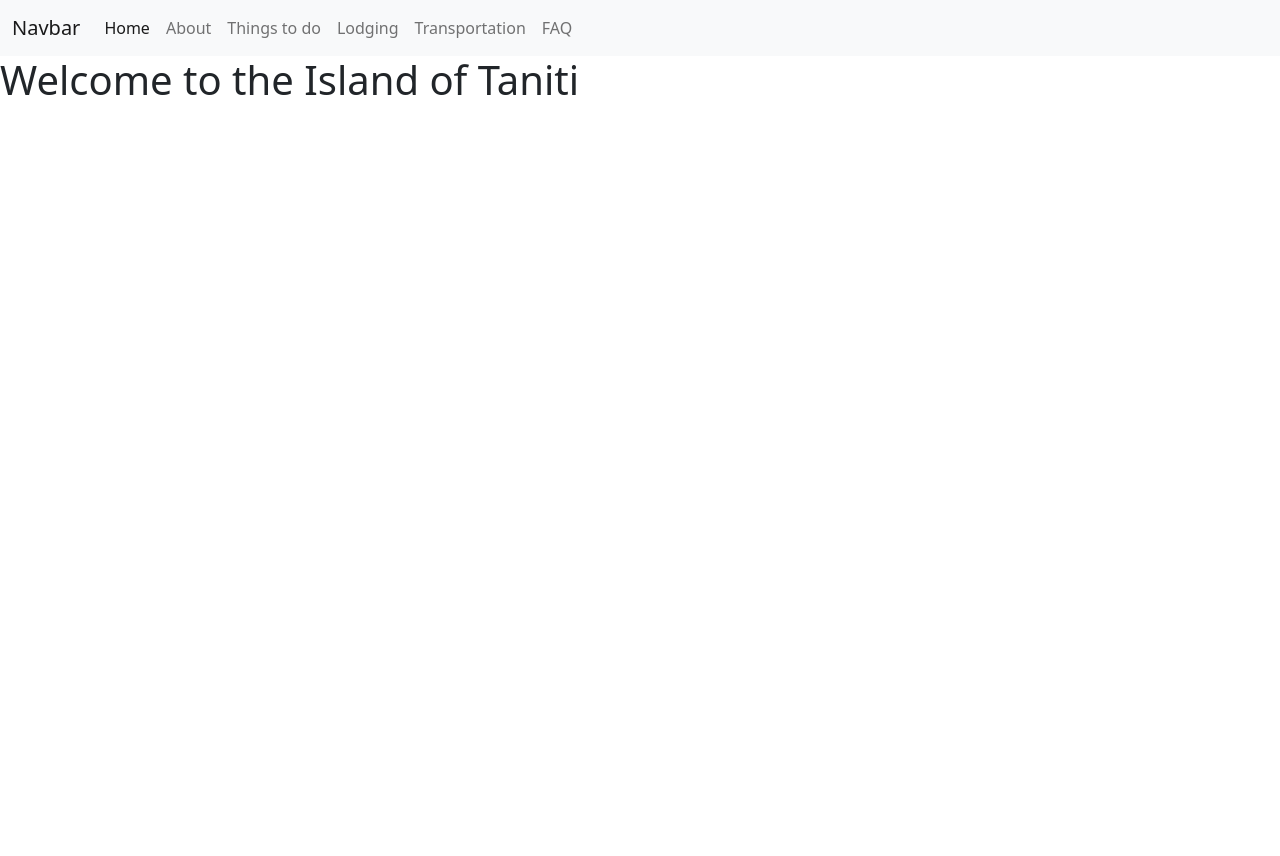
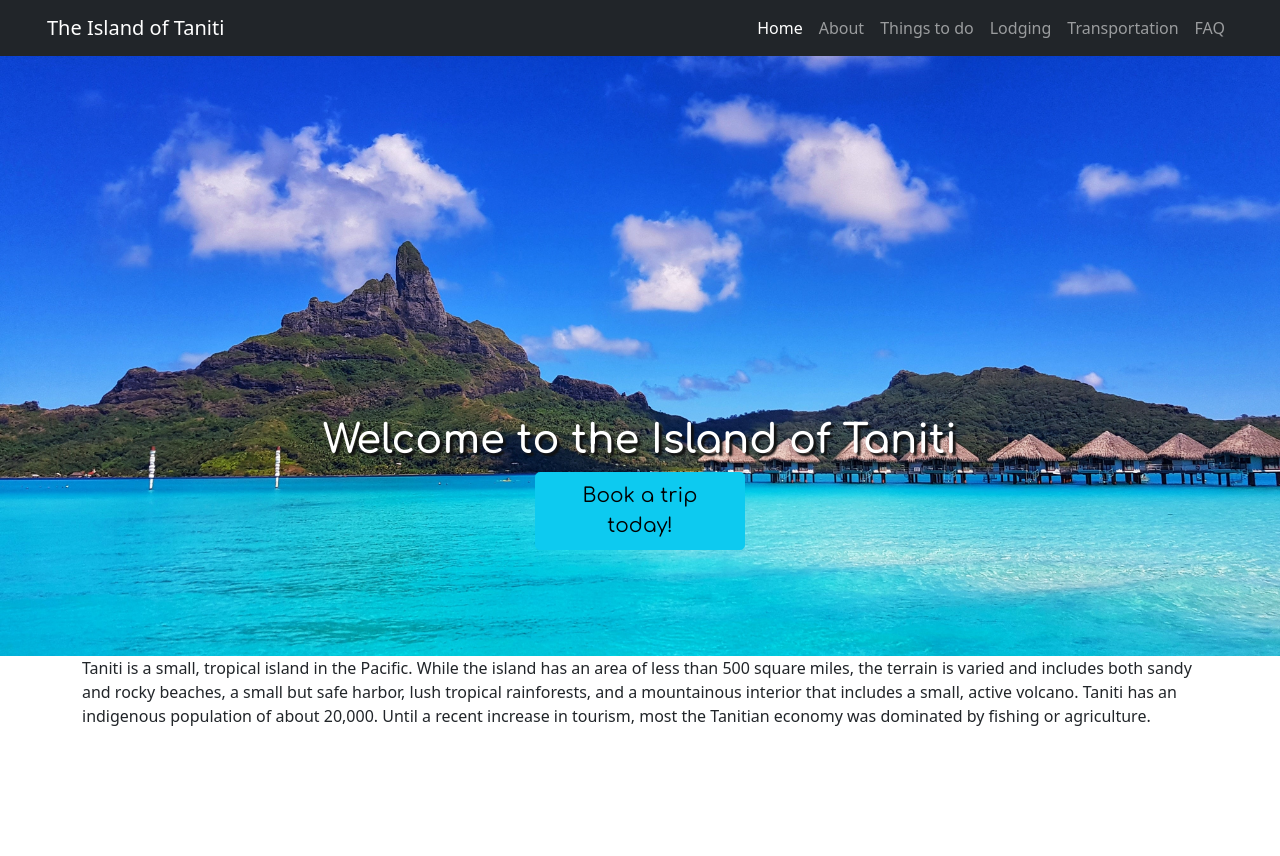
Before and after one commit to jonathanalmoradie/jonathan_almoradie.github.io, a plain HTML site: page index.html in a window 1280 px wide. Before the commit the page ends 800 px from the top, so only its background shows below. Drawn offline with nearby package versions, Linux system fonts and the light colour scheme.

Commit message:
added a bunch

```diff
--- a/index.html
+++ b/index.html
@@ -4,21 +4,25 @@
 <head>
   <meta charset="UTF-8">
   <meta http-equiv="X-UA-Compatible" content="IE=edge">
-  <meta name="viewport" content="width=device-width, initial-scale=1.0">
+  <meta name="viewport" content="width=device-width, initial-scale=1">
+  <link rel="stylesheet" href="styles.css">
+  <link rel="preconnect" href="https://fonts.googleapis.com">
+  <link rel="preconnect" href="https://fonts.gstatic.com" crossorigin>
+  <link href="https://fonts.googleapis.com/css2?family=Comfortaa:wght@300;400;500;600;700&display=swap" rel="stylesheet">
   <link href="https://cdn.jsdelivr.net/npm/bootstrap@5.1.3/dist/css/bootstrap.min.css" rel="stylesheet"
     integrity="sha384-1BmE4kWBq78iYhFldvKuhfTAU6auU8tT94WrHftjDbrCEXSU1oBoqyl2QvZ6jIW3" crossorigin="anonymous">
   <title>The Island of Taniti</title>
 </head>
 
 <body>
-  <nav class="navbar navbar-expand-lg navbar-light bg-light">
+  <nav class="navbar navbar-expand-lg navbar-dark bg-dark">
     <div class="container-fluid">
-      <a class="navbar-brand" href="#">Navbar</a>
+      <a class="navbar-brand" href="#">The Island of Taniti</a>
       <button class="navbar-toggler" type="button" data-bs-toggle="collapse" data-bs-target="#navbarNav" aria-controls="navbarNav" aria-expanded="false" aria-label="Toggle navigation">
         <span class="navbar-toggler-icon"></span>
       </button>
       <div class="collapse navbar-collapse" id="navbarNav">
-        <ul class="navbar-nav">
+        <ul class="navbar-nav ms-auto">
           <li class="nav-item">
             <a class="nav-link active" aria-current="page" href="#">Home</a>
           </li>
@@ -41,7 +45,19 @@
       </div>
     </div>
   </nav>
-  <h1>Welcome to the Island of Taniti</h1>
+  <div class="container-fluid home-main">
+      <h1 class="welcome-text">Welcome to the Island of Taniti</h1>
+      <div class="d-grid gap-2 col-2 mx-auto">
+        <button type="button" class="btn btn-info btn-lg">Book a trip today!</button>
+      </div>
+
+  </div>
+  <div class="container-fluid about-us">
+    <div class="container about-us-text">
+      Taniti is a small, tropical island in the Pacific. While the island has an area of less than 500 square miles, the terrain is varied and includes both sandy and rocky beaches, a small but safe harbor, lush tropical rainforests, and a mountainous interior that includes a small, active volcano. Taniti has an indigenous population of about 20,000. Until a recent increase in tourism, most the Tanitian economy was dominated by fishing or agriculture.
+    </div>
+  </div>
+
 
   <script src="https://cdn.jsdelivr.net/npm/bootstrap@5.1.3/dist/js/bootstrap.bundle.min.js"
     integrity="sha384-ka7Sk0Gln4gmtz2MlQnikT1wXgYsOg+OMhuP+IlRH9sENBO0LRn5q+8nbTov4+1p"
--- /dev/null
+++ b/styles.css
@@ -0,0 +1,28 @@
+.navbar {
+  padding-left: 35px;
+  padding-right:35px;
+}
+
+.home-main {
+  font-family: 'Comfortaa', cursive;
+  background: url('home_island.jpg') no-repeat center / cover ;
+  height:75vh;
+  width:100vw;
+}
+
+.welcome-text {
+  font-weight: 600;
+  color: #fff;
+  text-align: center;
+  padding-top: 45vh;
+  text-shadow: 3px 3px 2px #111;
+}
+
+.about-us {
+  height: 25vh;
+  width: 100vw;
+}
+
+.about-us-text {
+
+}
```
Also changed, not shown: home_island.jpg (added), 1 other file.
